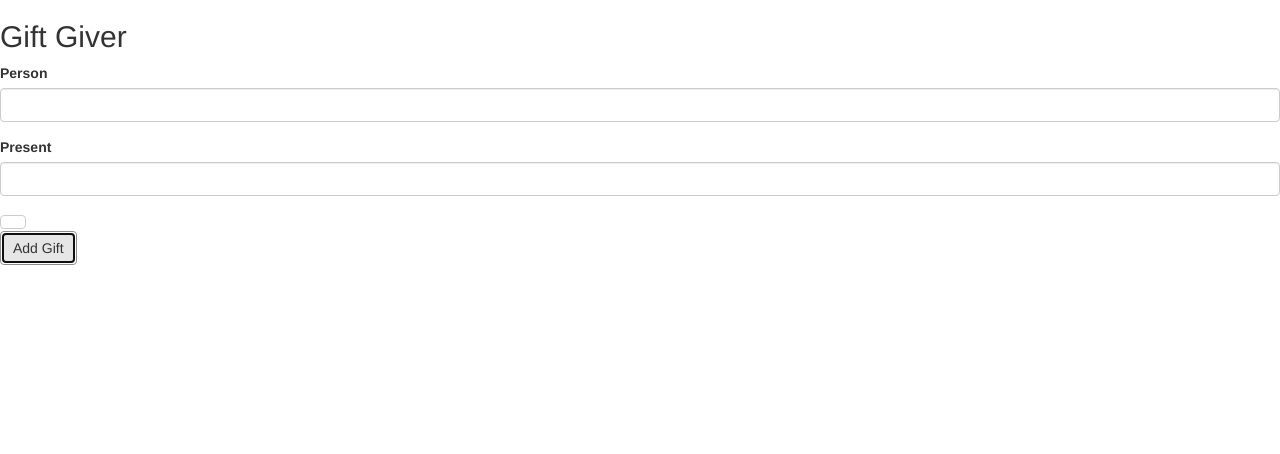
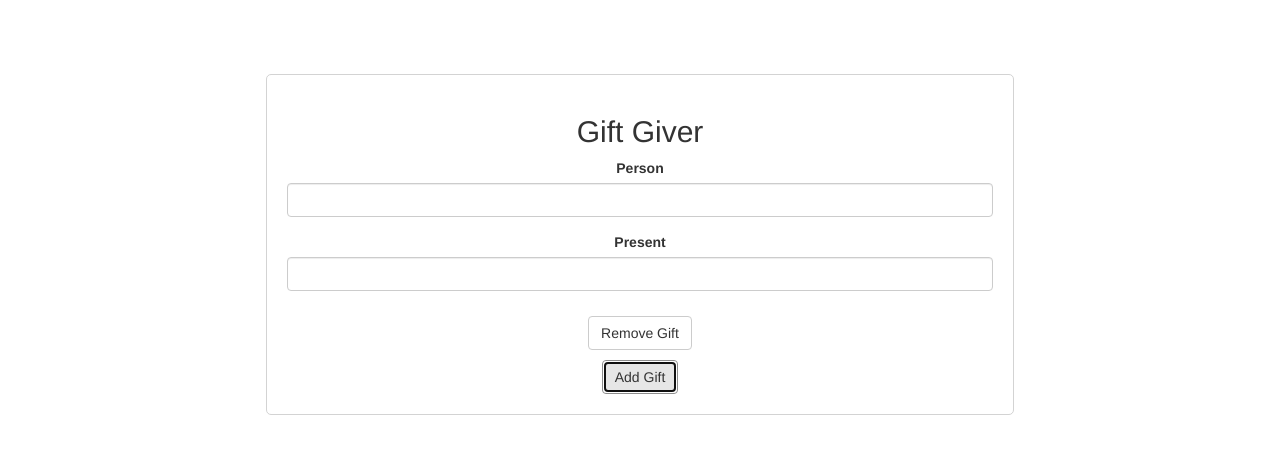
Before and after one commit to Pablo123GitHub/gift-giver, a React (Create React App) app: page / in a window 1280 px wide. Both pictures are taken after a click on the button "Add Gift". Shown: the top 454 px of the page. Built offline with nearby package versions, Linux system fonts and the light colour scheme.

Commit message:
refactoring with helper folder

```diff
--- a/src/components/App.js
+++ b/src/components/App.js
@@ -1,6 +1,8 @@
 import React, { Component } from 'react';
 import { Button } from 'react-bootstrap';
 import Gift from './Gift';
+import { max_number} from "../helper";
+import '../index.css';
 
 class App extends Component {
     constructor(){
@@ -9,16 +11,14 @@ class App extends Component {
         this.state = {
             gifts: []
         }
-
     }
-
 
     addGift = ()=>{
         const { gifts } = this.state;
 
         const ids = this.state.gifts.map(gift => gift.id);
 
-        const max_id = ids.length > 0 ? Math.max(...ids) : 0;
+        const max_id = max_number(ids);
 
         gifts.push({id: max_id +1 });
 
@@ -34,7 +34,7 @@ class App extends Component {
 
     render(){
         return(
-            <div>
+            <div className='gift'>
                 <h2> Gift Giver </h2>
                 <div className='gift-list'>
                     {
--- a/src/components/Gift.js
+++ b/src/components/Gift.js
@@ -34,7 +34,7 @@ class Gift extends Component {
                 className='btn-remove'
                 onClick={()=> this.props.removeGift(this.props.gift.id)}
                 >
-
+                    Remove Gift
                 </Button>
             </div>
         );
--- /dev/null
+++ b/src/helper/index.js
@@ -0,0 +1,3 @@
+export const max_number = numbers => {
+    return numbers.length > 0 ? Math.max(...numbers) : 0;
+}
```
Also changed, not shown: 1 other file (tests, documents, lock files or other folders).
